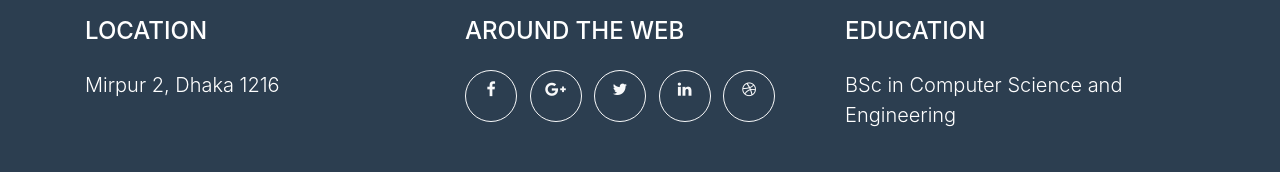
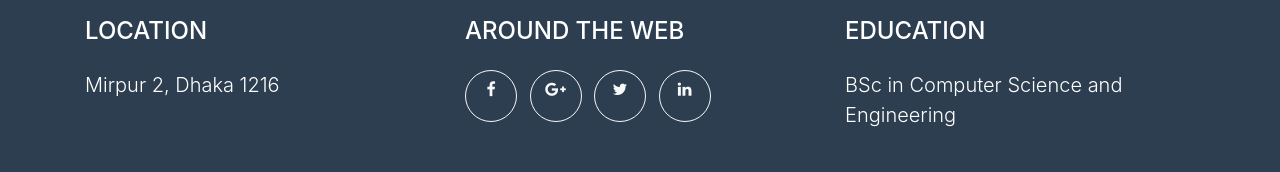
Before and after one commit to fmahmud26/firozmahmud.github.io, a website with bundled scripts: page index.html in a window 1280 px wide. Shown: the part 2471-2643 px from the top of the page. Built offline with nearby package versions, Linux system fonts and the light colour scheme; files whose address does not match are found by name.

Commit message:
My Portfolio Website v1.06

```diff
--- a/index.html
+++ b/index.html
@@ -275,11 +275,7 @@
                   <i class="fa fa-fw fa-linkedin"></i>
                 </a>
               </li>
-              <li class="list-inline-item">
-                <a class="btn btn-outline-light btn-social text-center rounded-circle" href="#">
-                  <i class="fa fa-fw fa-dribbble"></i>
-                </a>
-              </li>
+
             </ul>
           </div>
           <div class="col-md-4">
```
